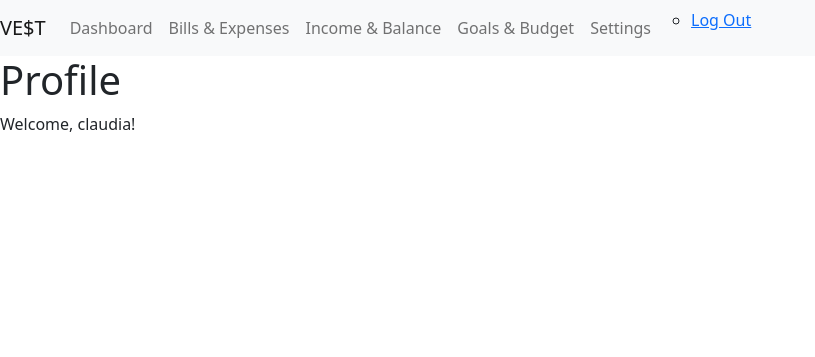
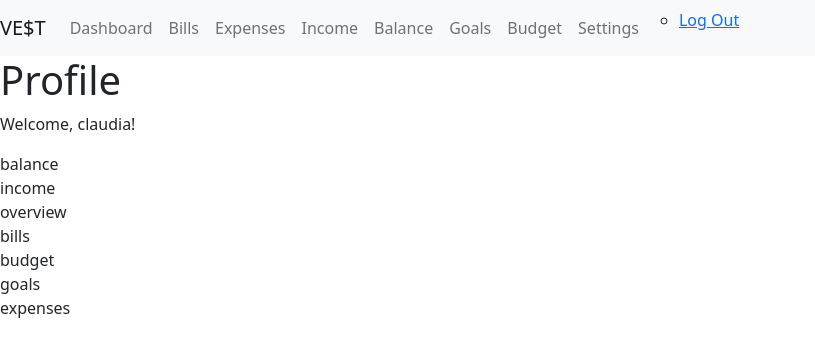
Before and after one commit to xClaudiaArias/Finance-App-Mercy, a Django app: page /accounts/profile/ in a window 1280 px wide. Shown: the top 357 px of the page, without its empty margins (0-815 px from the left). Run offline with Django 4.2, Linux system fonts and the light colour scheme; a user stored in the database is signed in; some libraries are stand-ins or nearby versions.

Commit message:
added empty css file and nav templates

```diff
--- a/backend/backend/settings.py
+++ b/backend/backend/settings.py
@@ -11,6 +11,7 @@ https://docs.djangoproject.com/en/4.0/ref/settings/
 """
 
 from pathlib import Path
+import os
 
 # Build paths inside the project like this: BASE_DIR / 'subdir'.
 BASE_DIR = Path(__file__).resolve().parent.parent
@@ -126,3 +127,5 @@ DEFAULT_AUTO_FIELD = 'django.db.models.BigAutoField'
 LOGIN_REDIRECT_URL = "/accounts/profile/"
 LOGOUT_REDIRECT_URL = "/accounts/profile/"
 CRISPY_TEMPLATE_PACK = "bootstrap4"
+STATIC_URL = '/static/'
+STATIC_ROOT = os.path.join(BASE_DIR,  'static')
--- a/backend/dashboard/templates/dashboard/base.html
+++ b/backend/dashboard/templates/dashboard/base.html
@@ -6,6 +6,7 @@
     <meta http-equiv="X-UA-Compatible" content="IE=edge" />
     <meta name="viewport" content="width=device-width, initial-scale=1.0" />
     <title>{% block title %} Dashboard {% endblock %} </title>
+    <link rel="stylesheet"  href="{%  static  'css/style.css'  %}">
     <link href="https://cdn.jsdelivr.net/npm/bootstrap@5.1.3/dist/css/bootstrap.min.css" rel="stylesheet" integrity="sha384-1BmE4kWBq78iYhFldvKuhfTAU6auU8tT94WrHftjDbrCEXSU1oBoqyl2QvZ6jIW3" crossorigin="anonymous">
   </head>
   <body>
--- a/backend/dashboard/templates/dashboard/navbar.html
+++ b/backend/dashboard/templates/dashboard/navbar.html
@@ -1,3 +1,4 @@
+{% load static %}
 <!DOCTYPE html>
 <html lang="en">
 <head>
@@ -5,6 +6,7 @@
   <meta http-equiv="X-UA-Compatible" content="IE=edge">
   <meta name="viewport" content="width=device-width, initial-scale=1.0">
   <title>navbar</title>
+  <link rel="stylesheet"  href="{%  static  'css/style.css'  %}">
 </head>
 <body>
   <nav class="navbar navbar-expand-lg navbar-light bg-light justify-content-center">
@@ -16,16 +18,25 @@
     <div class="collapse navbar-collapse" id="navbarSupportedContent">
       <ul class="navbar-nav mr-auto">
         <li class="nav-item active">
-          <a class="nav-link" href="#">Dashboard</a>
+          <a class="nav-link" href="./base.html">Dashboard</a>
         </li>
         <li class="nav-item">
-          <a class="nav-link" href="#">Bills & Expenses</a>
+          <a class="nav-link" href="../profilesections/bills.html">Bills</a>
         </li>
         <li class="nav-item">
-          <a class="nav-link" href="#">Income & Balance</a>
+          <a class="nav-link" href="../profilesections/expenses.html">Expenses</a>
         </li>
         <li class="nav-item">
-          <a class="nav-link" href="#">Goals & Budget</a>
+          <a class="nav-link" href="../profilesections/income.html">Income</a>
+        </li>
+        <li class="nav-item">
+          <a class="nav-link" href="../profilesections/balance.html">Balance</a>
+        </li>
+        <li class="nav-item">
+          <a class="nav-link" href="../profilesections/goals.html">Goals</a>
+        </li>
+        <li class="nav-item">
+          <a class="nav-link" href="../profilesections/budget.html">Budget</a>
         </li>
         <li class="nav-item">
           <a class="nav-link" href="#">Settings</a>
--- a/backend/dashboard/templates/dashboard/profile.html
+++ b/backend/dashboard/templates/dashboard/profile.html
@@ -8,6 +8,14 @@
   {% if user.is_authenticated %}
     <p> Welcome, {{user_name}}!</p>
 
+    <section id="balance">balance</section>
+    <section id="income">income</section>
+    <section id="overview">overview</section>
+    <section id="bills">bills</section>
+    <section id="budget">budget</section>
+    <section id="goals">goals</section>
+    <section id="expenses">expenses</section>
+
   {% else %}
 
   {% endif %}
--- /dev/null
+++ b/backend/dashboard/templates/profilesections/overview.html
@@ -0,0 +1,4 @@
+{% extends 'dashboard/base.html' %}
+{% load static %}
+
+{% block title %}Overview{% endblock %}
```
Also changed, not shown: backend/dashboard/templates/profilesections/balance.html (added, +8 -0 lines), backend/dashboard/templates/profilesections/bills.html (added, +8 -0 lines), backend/dashboard/templates/profilesections/budget.html (added, +8 -0 lines), backend/dashboard/templates/profilesections/expenses.html (added, +8 -0 lines), backend/dashboard/templates/profilesections/goals.html (added, +8 -0 lines), backend/dashboard/templates/profilesections/income.html (added, +8 -0 lines), backend/dashboard/static/css/style.css (added), backend/db.sqlite3.
